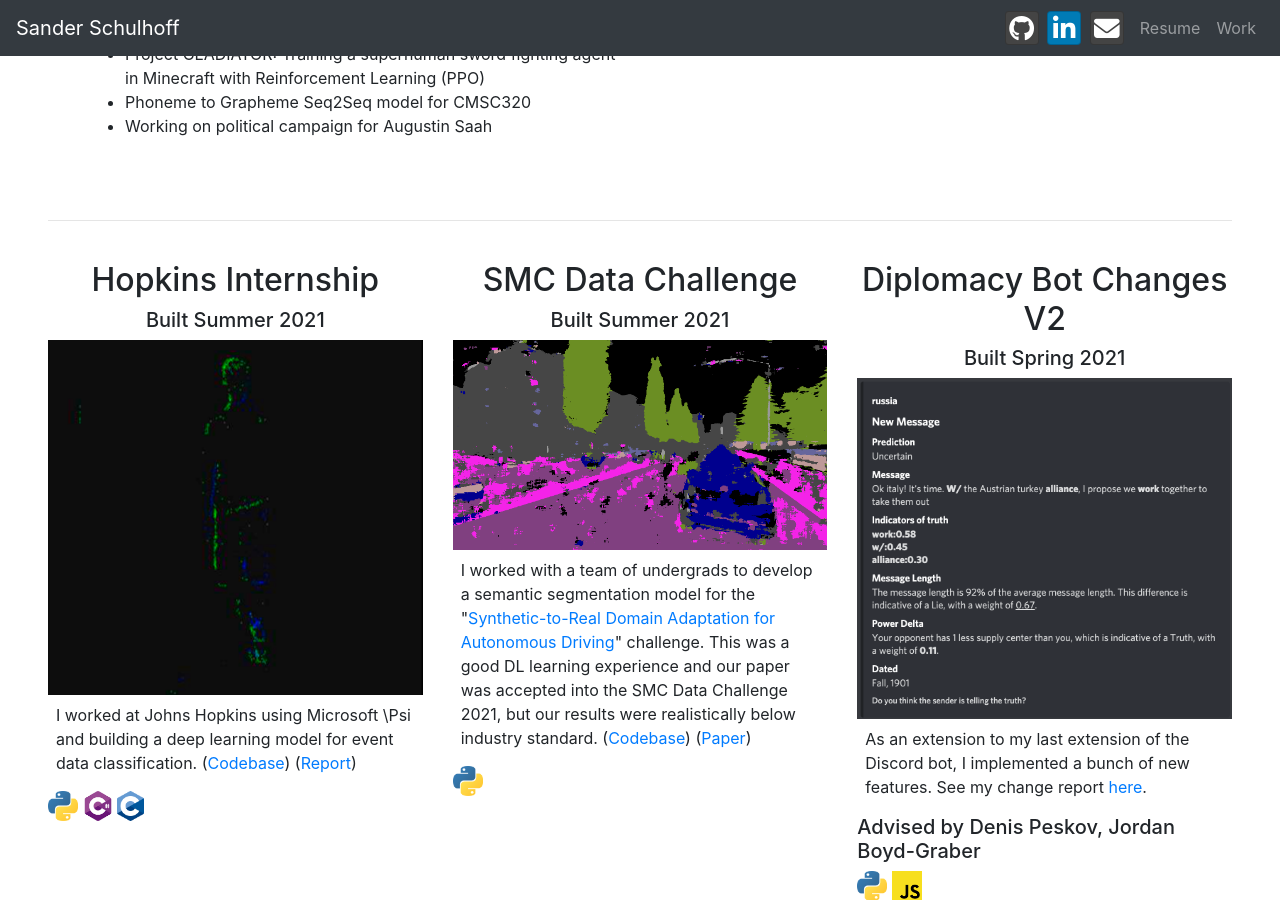
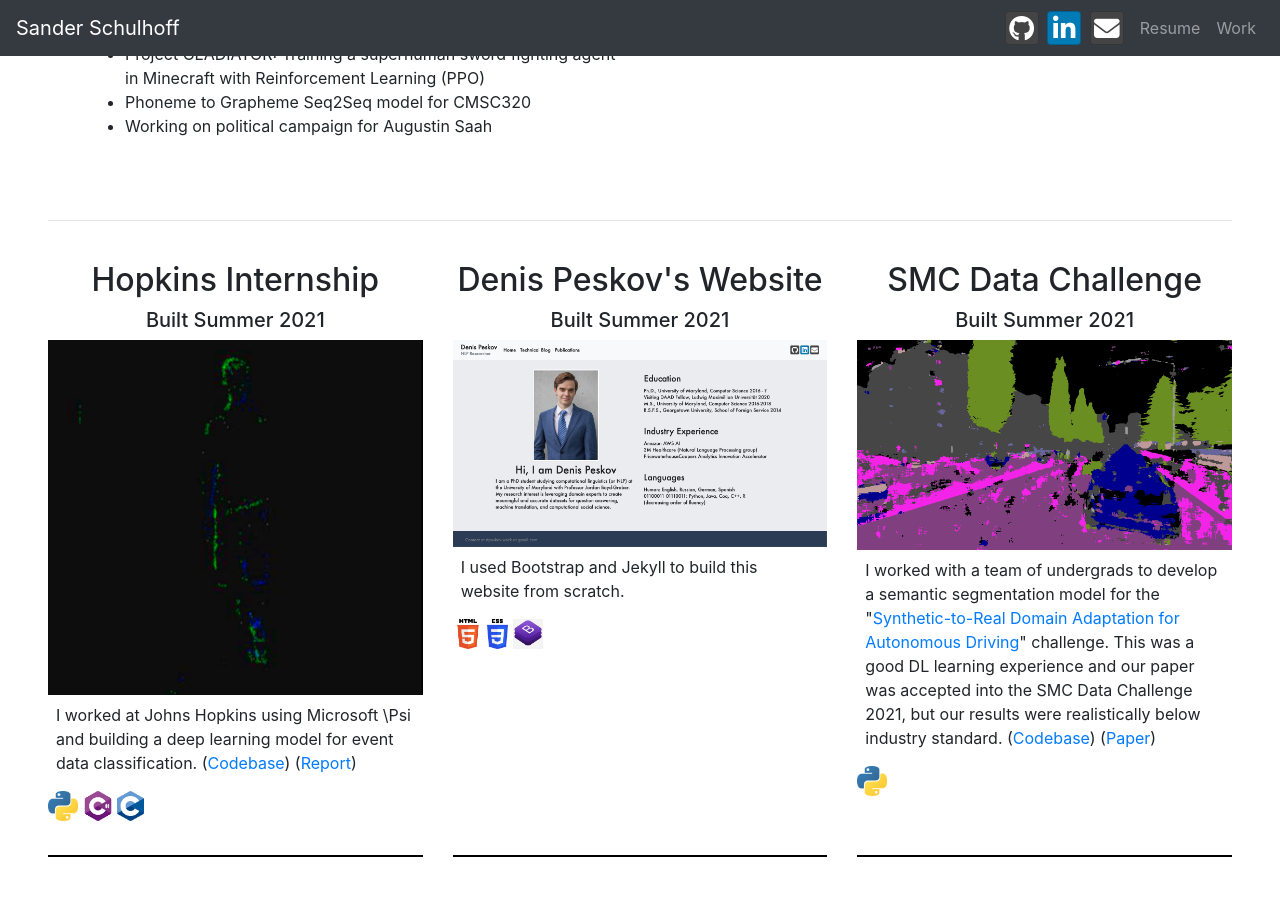
Before and after one commit to trigaten/trigaten.github.io, a Jekyll site: the page built from index.html, in a window 1280 px wide and 900 px high, scrolled down 849 px. Built offline with Jekyll 4.4.1, drawn with Linux system fonts in a browser that asks for light colours; nearby versions of some CDN libraries.

Commit message:
denis's site

```diff
--- a/_data/projects.yml
+++ b/_data/projects.yml
@@ -3,7 +3,7 @@
   description:
     I worked at Johns Hopkins using Microsoft \Psi and building a deep learning model
     for event data classification.
-    (<a href="https://github.com/trigaten/Event_Video_Classification">Codebase<a>) (<a href="assets/media/Hopkins_PSI_DL.pdf" target="_blank">Report<a>)
+    (<a href="https://github.com/trigaten/Event_Video_Classification">Codebase</a>) (<a href="assets/media/Hopkins_PSI_DL.pdf" target="_blank">Report</a>)
   image:  <img src="assets/media/event.png" class="img-fluid">
   categories:
     - professional
@@ -13,6 +13,20 @@
     - python
     - c-sharp
     - c
+  date: Summer 2021
+
+# Denis's website
+- title: Denis Peskov's Website
+  description:
+    I used Bootstrap and Jekyll to build this website from scratch.
+  image:  <a href="https://denis.ai"><img src="assets/media/DenisNewSite.png" class="img-fluid"></a>
+  categories:
+    - professional
+    - web
+  tags:
+    - html
+    - css
+    - bootstrap
   date: Summer 2021
 
 # SMC Data Challenge
```
